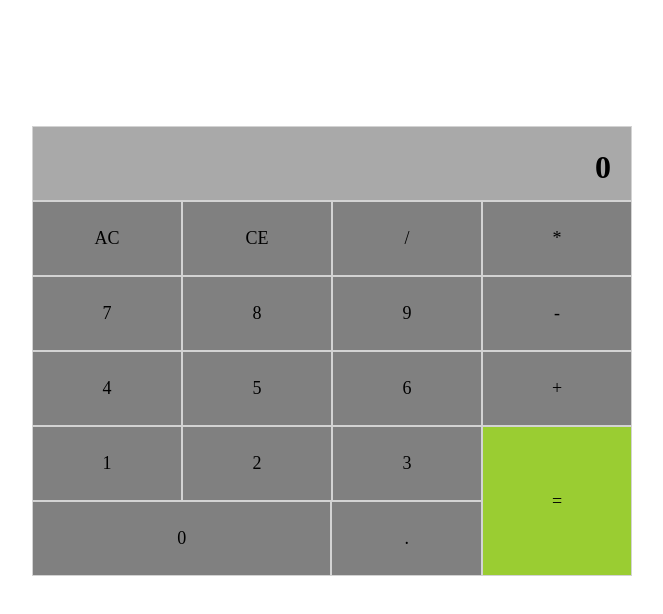
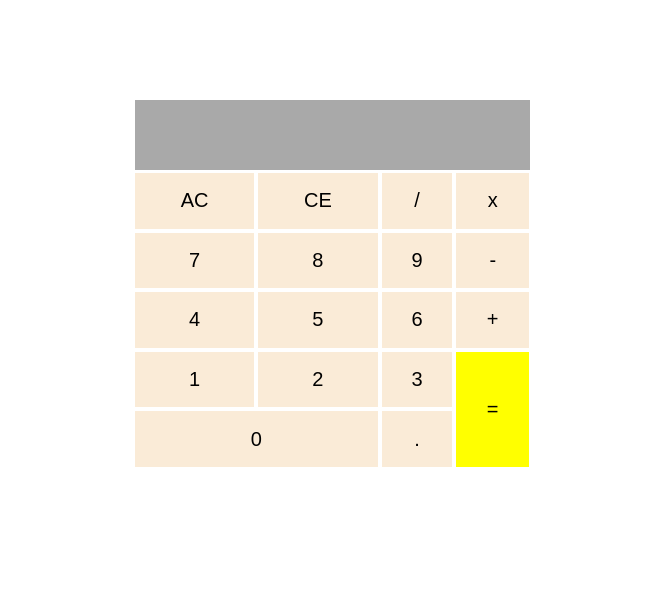
Before and after one commit to rctn-ks-004/assignment-1, a plain HTML site: page index.html in a window 1280 px wide. Shown: the whole page, without its empty margins (308-971 px from the left). Drawn offline with Linux system fonts and the light colour scheme.

Commit message:
add: Assigment 1

```diff
--- a/index.html
+++ b/index.html
@@ -1,50 +1,89 @@
 <!DOCTYPE html>
 <html lang="en">
-  <head>
-    <meta charset="UTF-8" />
-    <meta http-equiv="X-UA-Compatible" content="IE=edge" />
-    <meta name="viewport" content="width=device-width, initial-scale=1.0" />
-    <link rel="stylesheet" href="src/style.css" />
-    <title>Simple Calculator</title>
-  </head>
-  <body>
-    <div class="container">
-      <div class="result-window">
-        <h1 id="display" style="color: black">0</h1>
-      </div>
-      <div class="button-container">
-        <div class="button all-clear">AC</div>
-        <div class="button clear-entry">CE</div>
-        <div class="button">/</div>
-        <div class="button">*</div>
-      </div>
-      <div class="button-container">
-        <div class="button">7</div>
-        <div class="button">8</div>
-        <div class="button">9</div>
-        <div class="button">-</div>
-      </div>
-      <div class="button-container">
-        <div class="button">4</div>
-        <div class="button">5</div>
-        <div class="button">6</div>
-        <div class="button">+</div>
-      </div>
-      <div class="bottom-button-container">
-        <div class="bottom-button-left-container">
-          <div class="bottom-button-left-top-container">
-            <div class="button bottom">1</div>
-            <div class="button bottom">2</div>
-            <div class="button bottom">3</div>
-          </div>
-          <div class="bottom-button-left-bottom-container">
-            <div class="button bottom-left">0</div>
-            <div class="button bottom-right">.</div>
-          </div>
-        </div>
-        <div class="button result" style="background-color: yellowgreen">=</div>
-      </div>
+<head>
+    <meta charset="UTF-8">
+    <meta http-equiv="X-UA-Compatible" content="IE=edge">
+    <meta name="viewport" content="width=device-width, initial-scale=1.0">
+    <title>Calculator - Sederhana</title>
+    <!-- <link href="https://cdn.jsdelivr.net/npm/bootstrap@5.0.2/dist/css/bootstrap.min.css" rel="stylesheet" integrity="sha384-EVSTQN3/azprG1Anm3QDgpJLIm9Nao0Yz1ztcQTwFspd3yD65VohhpuuCOmLASjC" crossorigin="anonymous"> -->
+    <style>
+        *{
+            box-sizing: border-box;
+        }
+
+        .cont{
+            width: 100%;
+            text-align: center;
+            margin: 100px 0px;
+
+        }
+
+        table{
+            width: 400px;
+            height: 300px;
+
+            margin-left: auto;
+            margin-right: auto;
+        }
+
+        button{
+            width: 100%;
+            height: 100%;
+
+            font-size: 20px;
+            border: none;
+            background-color: antiquewhite;
+        }
+
+        #input{
+            text-align: center;
+            width: 395px;
+            height: 70px;
+
+            border: none;
+            background-color: darkgrey;
+            color: white;
+            font-size: 30px;
+        }
+    </style>
+</head>
+<body>
+    <div class="cont">
+        <input id="input" readonly="readonly" />
+        <table>
+            <tbody>
+                <tr>
+                    <td><button id="ac" onclick="operator('AC')">AC</button></td>
+                    <td><button id="ce" onclick="operator('CE')">CE</button></td>
+                    <td><button id="div" onclick="operator('/')">/</button></td>
+                    <td><button id="mult" onclick="operator('*')">x</button></td>
+                </tr>
+                <tr>
+                    <td><button id="num7" onclick="number(7)">7</button></td>
+                    <td><button id="num8" onclick="number(8)">8</button></td>
+                    <td><button id="num9" onclick="number(9)">9</button></td>
+                    <td><button id="min" onclick="operator('-')">-</button></td>
+                </tr>
+                <tr>
+                    <td><button id="num4" onclick="number(4)">4</button></td>
+                    <td><button id="num5" onclick="number(5)">5</button></td>
+                    <td><button id="num6" onclick="number(6)">6</button></td>
+                    <td><button id="plus" onclick="operator('+')">+</button></td>
+                </tr>
+                <tr>
+                    <td><button id="num1" onclick="number(1)">1</button></td>
+                    <td><button id="num2" onclick="number(2)">2</button></td>
+                    <td><button id="num3" onclick="number(3)">3</button></td>
+                    <td rowspan="2"><button id="calc" onclick="calculate()" style="background-color: yellow ;">=</button></td>
+                </tr>
+                <tr>
+                    <td colspan="2"><button id="num0" onclick="number(0)">0</button></td>
+                    <td><button id="dot" onclick="operator('.')">.</button></td>
+                </tr>
+            </tbody>
+        </table>
     </div>
-    <script src="src/script.js"></script>
-  </body>
+
+    <script src="index.js"></script>
+</body>
 </html>
--- /dev/null
+++ b/index.js
@@ -0,0 +1,26 @@
+const operator = (operator) => {
+	let input = document.getElementById("input");
+	onclick = function () {
+		if (operator == 'AC'){
+            input.value = '';
+        } else if (operator == 'Del'){
+            input.value = input.value.slice(0, -1);
+        } else {
+            input.value += operator;
+        }
+	};
+};
+
+const number = (number) => {
+	let Input = document.getElementById("input");
+	onclick = function () {
+		Input.value += number;
+	};
+};
+
+const calculate = (calc) => {
+    let input = document.getElementById('input');
+    onclick = function () {
+        input.value = eval(input.value);
+    }
+};
--- a/src/script.js
+++ /dev/null
@@ -1,88 +0,0 @@
-const calculator = {
-  display: "0",
-};
-
-function updateDisplay() {
-  document.querySelector("#display").innerText = calculator.display;
-}
-
-function clearCalculator() {
-  calculator.display = "0";
-}
-
-function clearEntry() {
-  if (calculator.display.length === 1) {
-    calculator.display = "0";
-  } else {
-    calculator.display = calculator.display.slice(0, -1);
-  }
-}
-
-function inputDigit(digit) {
-  if (calculator.display === "0") {
-    if (digit === ".") {
-      calculator.display += digit;
-    } else {
-      calculator.display = digit;
-    }
-  } else {
-    calculator.display += digit;
-  }
-}
-
-function generateResult() {
-  return eval(calculator.display);
-}
-
-const buttons = document.querySelectorAll(".button");
-for (let button of buttons) {
-  const operator = {
-    "+": true,
-    "-": true,
-    "*": true,
-    "/": true,
-  };
-
-  button.addEventListener("click", (e) => {
-    const target = e.target;
-    let resultNumber = "";
-
-    if (target.classList.contains("all-clear")) {
-      clearCalculator();
-      updateDisplay();
-      return;
-    }
-
-    if (target.classList.contains("clear-entry")) {
-      clearEntry();
-      updateDisplay();
-      return;
-    }
-
-    if (target.classList.contains("result")) {
-      resultNumber = generateResult();
-      inputDigit(` ${target.innerText} ${resultNumber}`);
-      updateDisplay();
-      return;
-    }
-
-    if (operator[target.innerText]) {
-      let size = calculator.display.length;
-      if (operator[calculator.display[size - 2]]) {
-        alert("Isilah Angka Setelah Operator");
-      } else {
-        inputDigit(` ${target.innerText} `);
-      }
-    } else if (target.innerText === ".") {
-      let size = calculator.display.length;
-      if (operator[calculator.display[size - 2]]) {
-        alert("Isilah Angka Setelah Operator");
-      } else {
-        inputDigit(`${target.innerText}`);
-      }
-    } else {
-      inputDigit(target.innerText);
-    }
-    updateDisplay();
-  });
-}
--- a/src/style.css
+++ /dev/null
@@ -1,111 +0,0 @@
-* {
-  box-sizing: border-box;
-}
-
-.container {
-  flex: 1;
-  flex-direction: column;
-  max-width: 600px;
-  margin: auto;
-  margin-top: 10%;
-}
-
-.result-window {
-  color: white;
-  width: 100%;
-  background-color: darkgray;
-  border: 1px solid lightgray;
-  height: 75px;
-  padding-left: 20px;
-  text-align: right;
-  padding-right: 20px;
-}
-
-.button-container {
-  display: flex;
-  flex-direction: row;
-  height: 75px;
-  width: 100%;
-}
-
-.bottom-button-container {
-  display: flex;
-  flex-direction: row;
-  height: 150px;
-  width: 100%;
-}
-
-.bottom-button-left-container {
-  display: flex;
-  flex-direction: column;
-  height: 100%;
-  width: 75%;
-}
-
-.bottom-button-left-top-container {
-  display: flex;
-  flex-direction: row;
-  height: 100%;
-  flex: 1;
-}
-
-.bottom-button-left-bottom-container {
-  display: flex;
-  flex-direction: row;
-  height: 50%;
-  flex: 1;
-}
-
-.button:hover {
-  font-weight: bold;
-  transform: scale(1.5);
-}
-
-.button {
-  display: flex;
-  flex-basis: 25%;
-  height: 100%;
-  font-size: 18px;
-  color: black;
-  background-color: gray;
-  border: 1px solid lightgray;
-  justify-content: center;
-  align-items: center;
-  cursor: pointer;
-}
-
-.bottom {
-  display: flex;
-  flex-basis: 50%;
-  height: 100%;
-  font-size: 18px;
-  color: black;
-  background-color: gray;
-  border: 1px solid lightgray;
-  justify-content: center;
-  align-items: center;
-}
-
-.bottom-left {
-  display: flex;
-  flex: 2;
-  height: 100%;
-  font-size: 18px;
-  color: black;
-  background-color: gray;
-  border: 1px solid lightgray;
-  justify-content: center;
-  align-items: center;
-}
-
-.bottom-right {
-  display: flex;
-  flex: 1;
-  height: 100%;
-  font-size: 18px;
-  color: black;
-  background-color: gray;
-  border: 1px solid lightgray;
-  justify-content: center;
-  align-items: center;
-}
```
Also changed, not shown: 2 other files.
